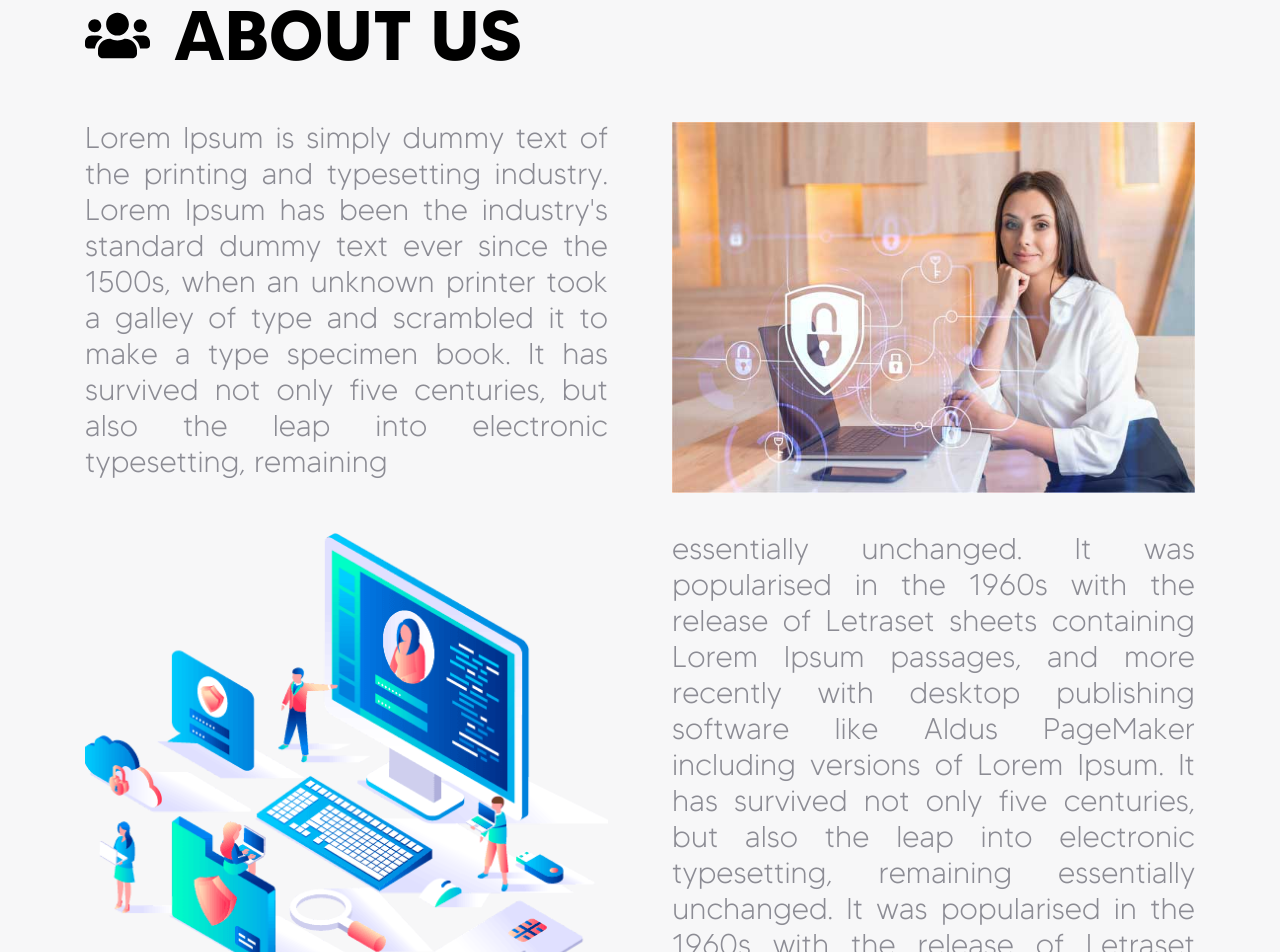
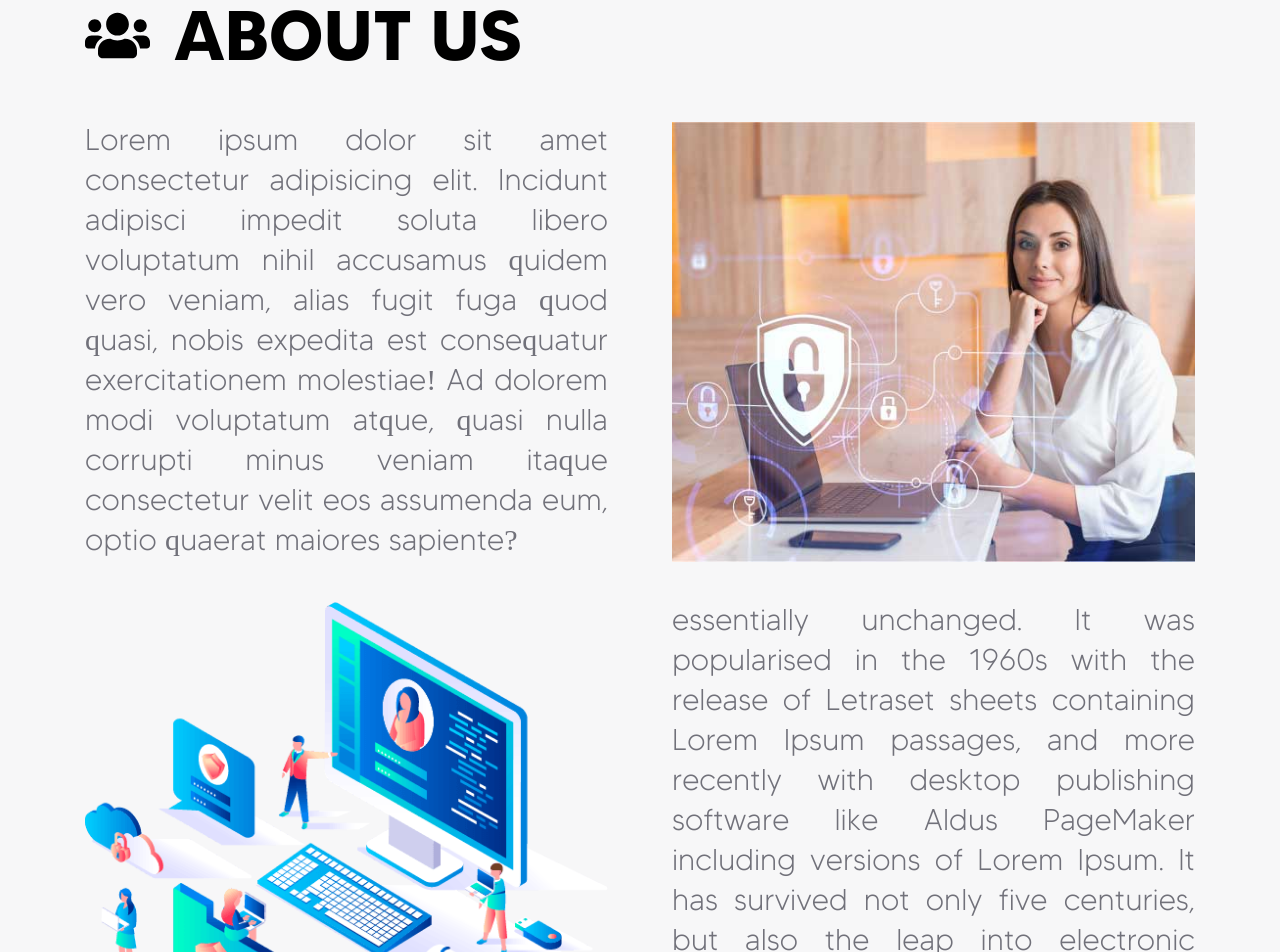
Before and after one commit to alamincoders/leading-page-react-vite-tailwindcss, a React (Vite) app: page /home in a window 1280 px wide. Shown: the part 3440-4392 px from the top of the page. Built offline with nearby package versions, Linux system fonts and the light colour scheme.

Commit message:
about section updated

```diff
--- a/src/components/screen/About.jsx
+++ b/src/components/screen/About.jsx
@@ -18,13 +18,13 @@ const About = () => {
           </svg>{" "}
           <h2 className="">About Us</h2>
         </div>
-        <div className="space-y-10">
+        <div className="space-y-10 md:text-justify text-zinc-500 text-xl md:text-2xl lg:text-[30px] font-tommy_light font-medium">
           <div className="grid grid-cols-1 lg:grid-cols-2 gap-8 lg:gap-16">
             <div className="order-2 lg:order-1">
-              <p className="md:text-justify text-zinc-500/80 text-xl md:text-3xl ">
-                Lorem Ipsum is simply dummy text of the printing and typesetting industry. Lorem Ipsum has been the industry&apos;s standard dummy
-                text ever since the 1500s, when an unknown printer took a galley of type and scrambled it to make a type specimen book. It has
-                survived not only five centuries, but also the leap into electronic typesetting, remaining
+              <p className="!leading-[40px]">
+                Lorem ipsum dolor sit amet consectetur adipisicing elit. Incidunt adipisci impedit soluta libero voluptatum nihil accusamus quidem
+                vero veniam, alias fugit fuga quod quasi, nobis expedita est consequatur exercitationem molestiae! Ad dolorem modi voluptatum atque,
+                quasi nulla corrupti minus veniam itaque consectetur velit eos assumenda eum, optio quaerat maiores sapiente?
               </p>
             </div>
             <div className=" w-full h-full order-1 lg:order-2">
@@ -33,10 +33,10 @@ const About = () => {
           </div>{" "}
           <div className="grid grid-cols-1 lg:grid-cols-2 gap-8 lg:gap-16 items-center">
             <div className="w-full h-full">
-              <img className="w-full h-full object-cover object-top" src={aboutImg} alt="" />
+              <img className="" src={aboutImg} alt="" />
             </div>
             <div className="">
-              <p className="md:text-justify text-zinc-500/80 text-xl md:text-3xl ">
+              <p className="!leading-[40px]">
                 essentially unchanged. It was popularised in the 1960s with the release of Letraset sheets containing Lorem Ipsum passages, and more
                 recently with desktop publishing software like Aldus PageMaker including versions of Lorem Ipsum. It has survived not only five
                 centuries, but also the leap into electronic typesetting, remaining essentially unchanged. It was popularised in the 1960s with the
```
